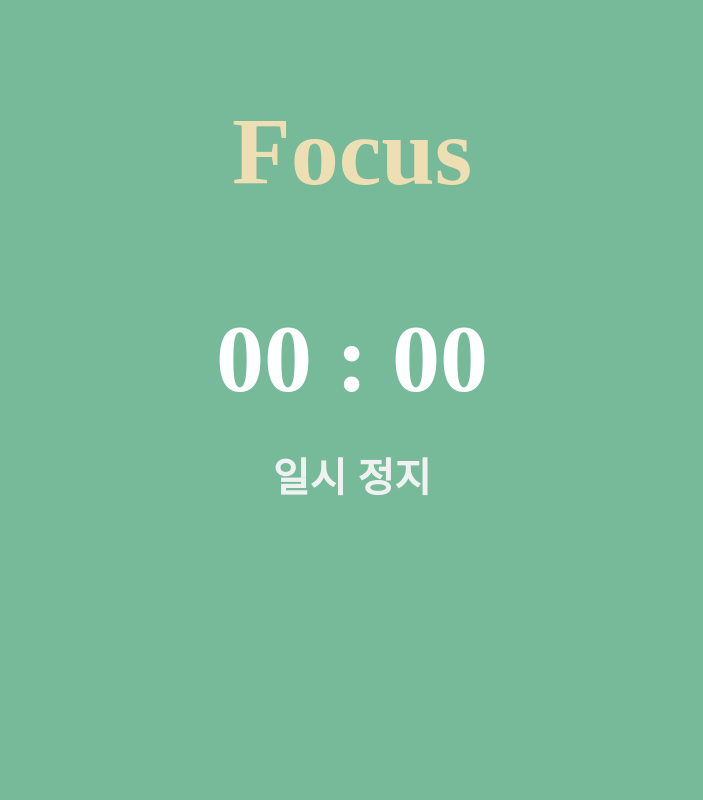
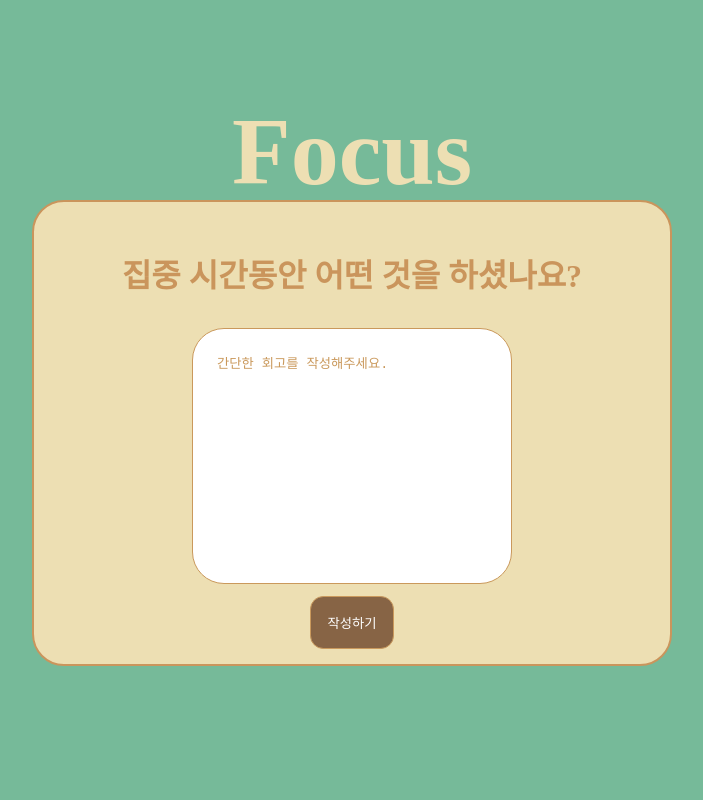
Before and after one commit to CodeSoom-Project/pomodoro, a React (Create React App) app: page /viewtimes in a window 1280 px wide. Shown: the top 800 px of the page, without its empty margins (288-991 px from the left). Built offline with nearby package versions, Linux system fonts and the light colour scheme.

Commit message:
스타일링 하라

```diff
--- a/src/containers/RetrospectContainer/index.tsx
+++ b/src/containers/RetrospectContainer/index.tsx
@@ -1,23 +1,66 @@
+import { Fragment } from 'react';
+import { useNavigate } from 'react-router-dom';
+
 import { useSelector } from 'react-redux';
-import { Fragment } from 'react';
+
+import styled from '@emotion/styled';
 
 import { RootState } from 'store/reducer';
 
 import RetrospectList from 'components/RetrospectList';
 
+const RetrospectBox = styled.div`
+  width: 40rem;
+  max-width: 80%;
+  height: 60%;
+
+  padding: 2rem;
+
+  margin: -3rem auto;
+
+  border-radius: 3rem;
+
+  background: #fff5e1;
+  color: #876445;
+
+  text-align: left;
+  font-size: 1.5rem;
+
+  overflow-x: hidden;
+`;
+
+const Button = styled.button`
+  display: block;
+  margin: 4rem auto;
+  padding: 1rem;
+
+  border: none;
+  border-radius: 1rem;
+
+  background: #eddfb3;
+  color: #876445;
+`;
+
 const RetrospectContainer = () => {
+  const navigate = useNavigate();
+
   const { retrospect } = useSelector((state: RootState) => state.retrospect);
 
+  const navigateHandler = () => {
+    navigate('/');
+  };
   return (
     <>
-      <h1>오늘의 회고 목록</h1>
+      <RetrospectBox>
         {retrospect.map((retrospect, id) => {
           return (
             <Fragment key={id}>
-            <RetrospectList retrospect={retrospect} />
+              <RetrospectList id={id} retrospect={retrospect} />
             </Fragment>
           );
         })}
+      </RetrospectBox>
+      <Button onClick={navigateHandler}>GoToMain</Button>
     </>
   );
 };
--- a/src/containers/RetrospectModalContainer/index.tsx
+++ b/src/containers/RetrospectModalContainer/index.tsx
@@ -8,22 +8,34 @@
 
 import styled from '@emotion/styled';
 
-import RetrospectModal from 'components/RetrospectModal';
+import RetrospectModalForm from 'components/RetrospectModalForm';
 
 import { Mode } from 'typings/time';
 
+import { fadeIn } from 'animation/fade';
+
 const CenterLayout = styled.div`
-  display: flex;
-  justify-content: center;
-  align-items: center;
+  position: fixed;
+  top: 25%;
+  left: 50%;
+  transform: translateX(-50%);
 
   width: 40em;
-  margin: 20rem auto;
+  max-width: 90%;
   padding: 3rem;
 
-  border: 2px solid black;
+  border: 2px solid #ca955c;
   border-radius: 2rem;
-  z-index: 4;
+
+  background-color: #eddfb3;
+  z-index: 5;
+
+  animation: ${fadeIn} 1s ease;
+
+  & > div {
+    text-align: center;
+    color: #ca955c;
+  }
 `;
 
 const RetrospectModalContiner = () => {
@@ -60,7 +72,7 @@
     <CenterLayout>
       <div>
         <h1>집중 시간동안 어떤 것을 하셨나요?</h1>
-        <RetrospectModal
+        <RetrospectModalForm
           onChangeRetrospect={handleChangeRetrospect}
           submitRetrospect={handleSubmitRetrospect}
           retrospect={retrospect}
```
Lines whose indentation alone changed are shown as unchanged.
